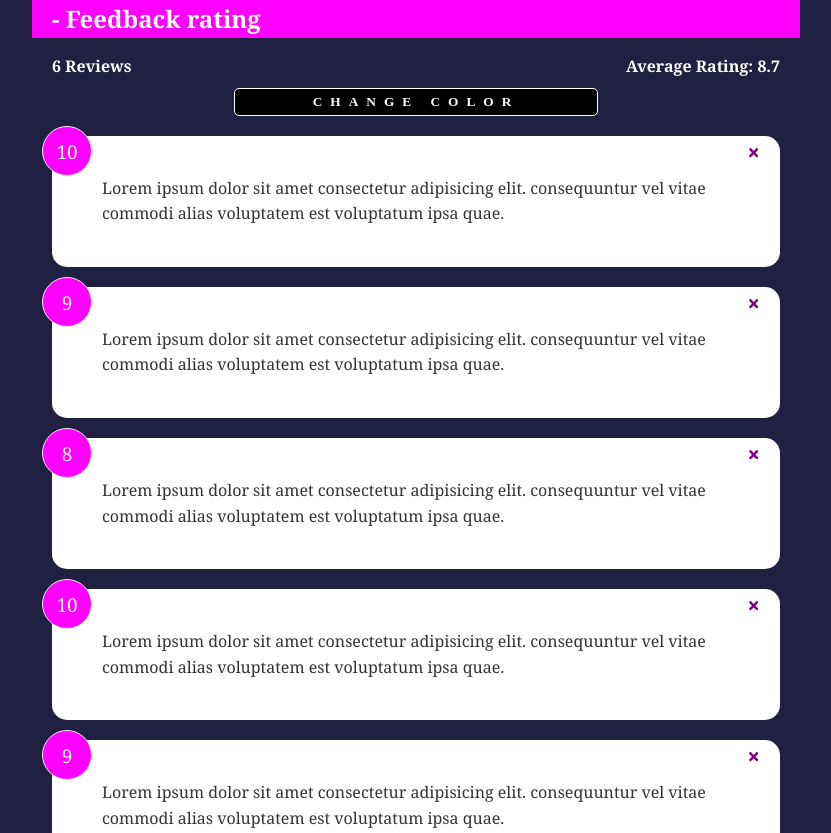
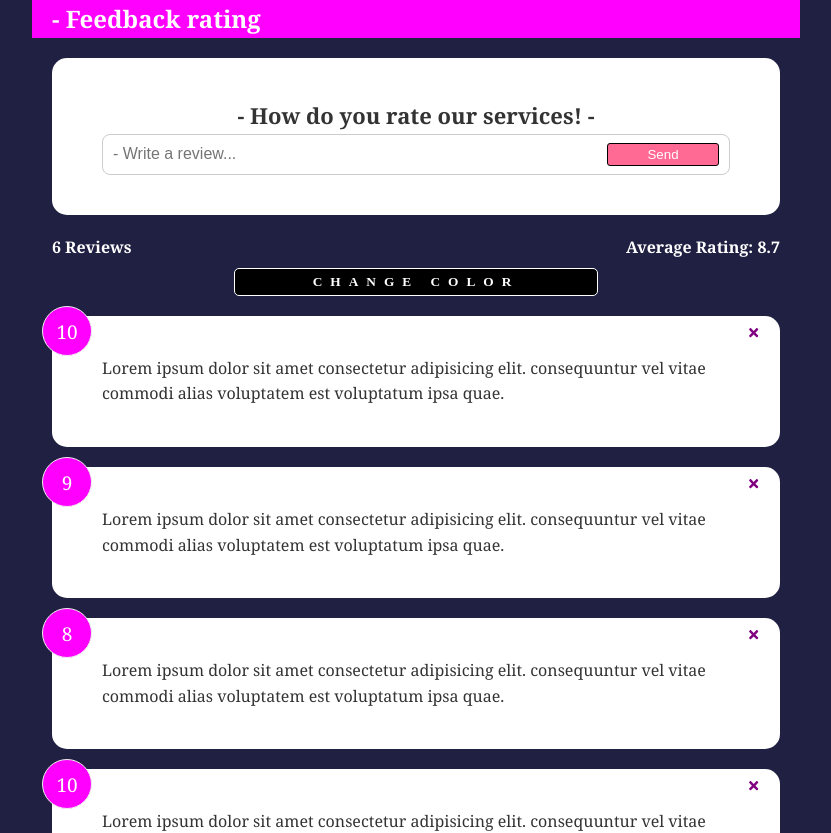
Before and after one commit to pramirez2328/feedbackUser, a React (Create React App) app: page / in a window 1280 px wide. Shown: the top 833 px of the page, without its empty margins (224-1055 px from the left). Built offline with nearby package versions, Linux system fonts and the light colour scheme.

Commit message:
add form

```diff
--- a/src/App.js
+++ b/src/App.js
@@ -4,6 +4,7 @@ import Header from "./components/Header";
 import FeedbackList from "./components/FeedbackList";
 import feedbackData from "./data/feedbackData";
 import FeedbackStat from "./components/FeedbackStat";
+import FeedBackForm from "./components/FeedBackForm";
 
 const App = () => {
   const [feedback, setFeedback] = useState(feedbackData);
@@ -18,6 +19,7 @@ const App = () => {
     <>
       <Header text={titleHeader} />
       <div className="container">
+        <FeedBackForm />
         <FeedbackStat feedback={feedback} />
         <FeedbackList feedback={feedback} deleteFeedback={handledelete} />
       </div>
--- /dev/null
+++ b/src/components/FeedBackForm.jsx
@@ -0,0 +1,40 @@
+import React from "react";
+import Card from "./shared/Card";
+import { useState } from "react";
+
+function FeedBackForm() {
+  const [review, setReview] = useState("");
+  const handleReview = (e) => {
+    setReview(e.target.value);
+  };
+  return (
+    <Card>
+      <form>
+        <h2>- How do you rate our services! -</h2>
+        <div className="input-group">
+          <input
+            type="text"
+            onChange={handleReview}
+            placeholder="- Write a review..."
+            value={review}
+          />
+          <button
+            type="submit"
+            style={{
+              width: "7rem",
+              backgroundColor: "#ff6a95",
+              border: "solid 1px black",
+              color: "white",
+              borderRadius: "3px",
+              padding: "3px",
+            }}
+          >
+            Send
+          </button>
+        </div>
+      </form>
+    </Card>
+  );
+}
+
+export default FeedBackForm;
```
